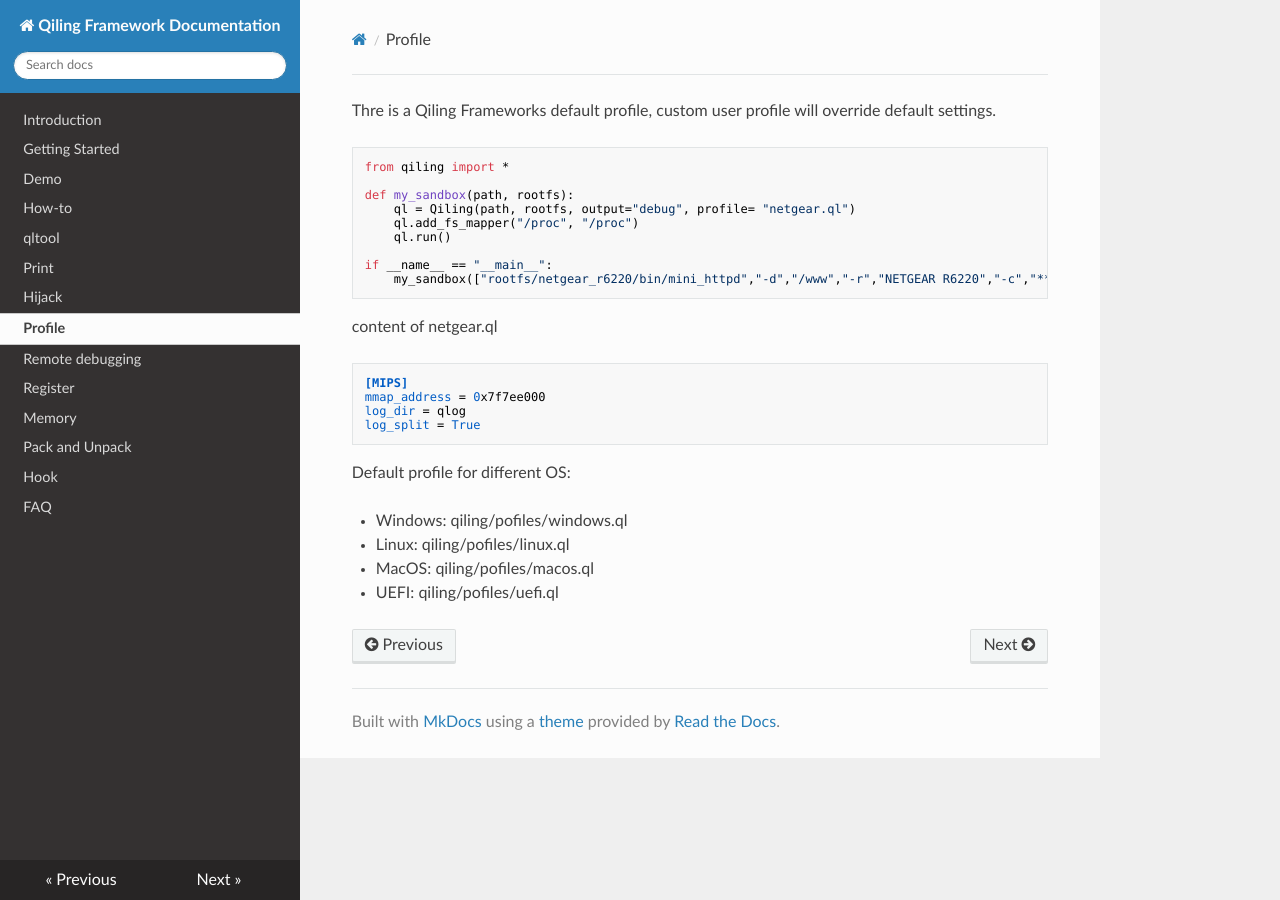
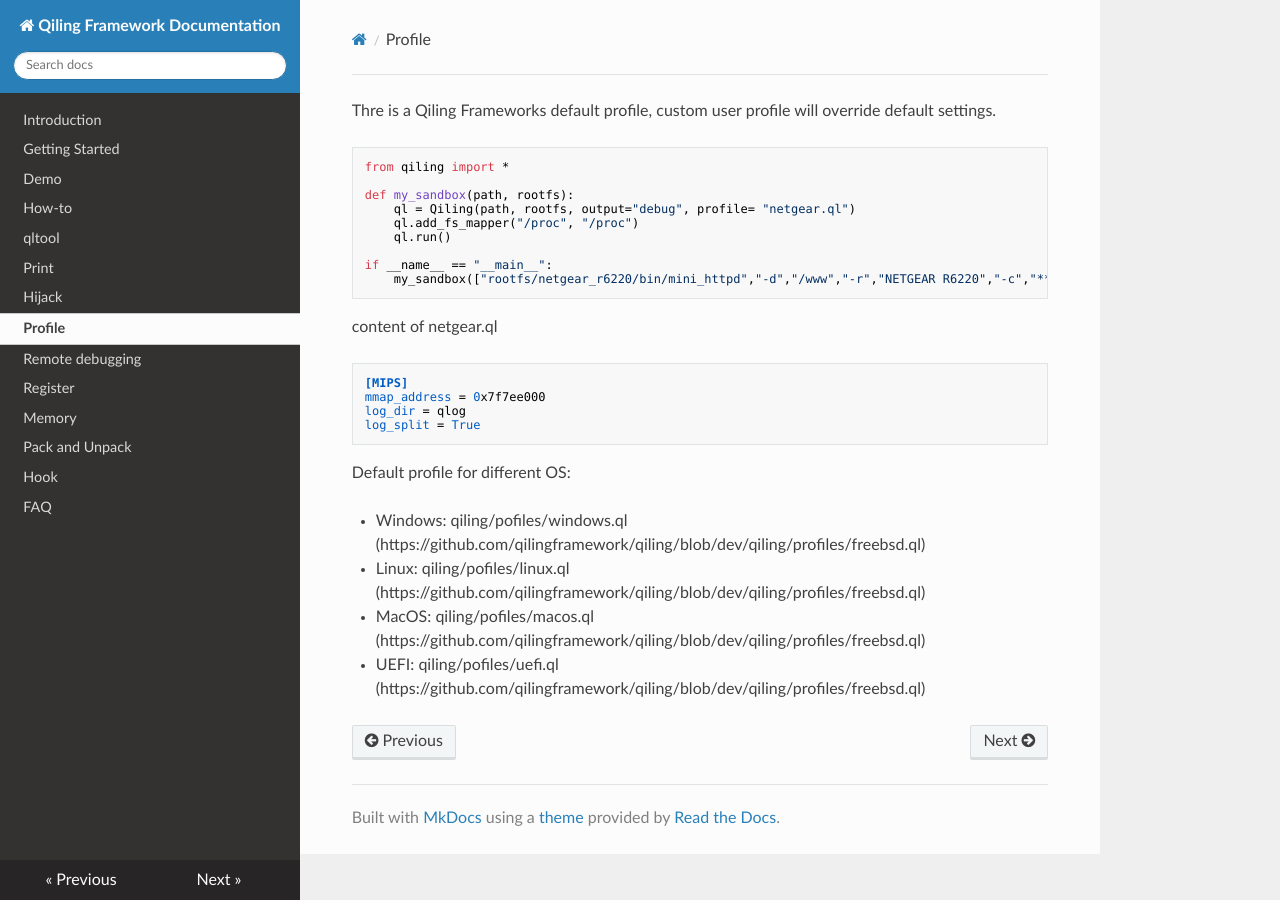
Before and after one commit to qilingframework/rtfd.io, an MkDocs documentation site: the page built from docs/profile.md, in a window 1280 px wide. Built offline with MkDocs 1.6.1, drawn with Linux system fonts in a browser that asks for light colours; nearby versions of some CDN libraries; part of the change alters nothing that is shown.

Commit message:
touch up profile

```diff
--- a/docs/profile.md
+++ b/docs/profile.md
@@ -26,7 +26,7 @@ log_split = True
 
 Default profile for different OS:
 
-- Windows: qiling/pofiles/windows.ql
-- Linux: qiling/pofiles/linux.ql
-- MacOS: qiling/pofiles/macos.ql
-- UEFI: qiling/pofiles/uefi.ql
+- Windows: qiling/pofiles/windows.ql (https://github.com/qilingframework/qiling/blob/dev/qiling/profiles/freebsd.ql)
+- Linux: qiling/pofiles/linux.ql (https://github.com/qilingframework/qiling/blob/dev/qiling/profiles/freebsd.ql)
+- MacOS: qiling/pofiles/macos.ql (https://github.com/qilingframework/qiling/blob/dev/qiling/profiles/freebsd.ql)
+- UEFI: qiling/pofiles/uefi.ql (https://github.com/qilingframework/qiling/blob/dev/qiling/profiles/freebsd.ql)
```
